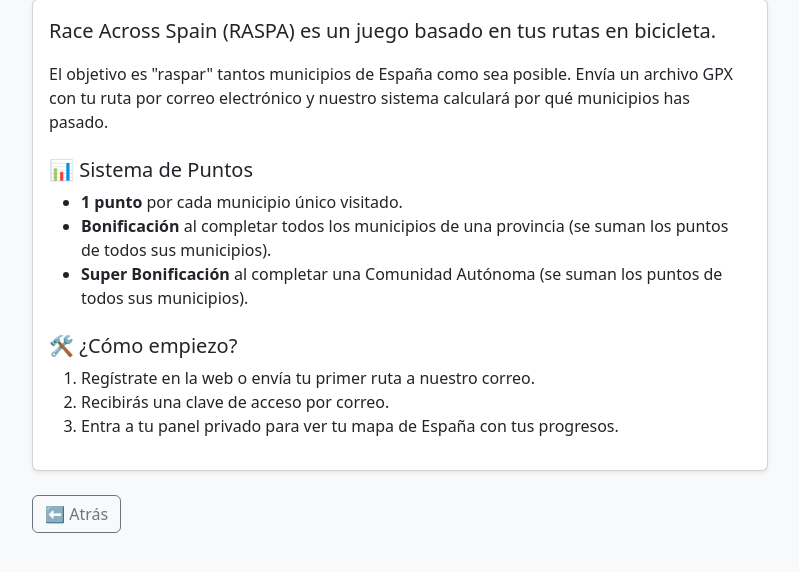
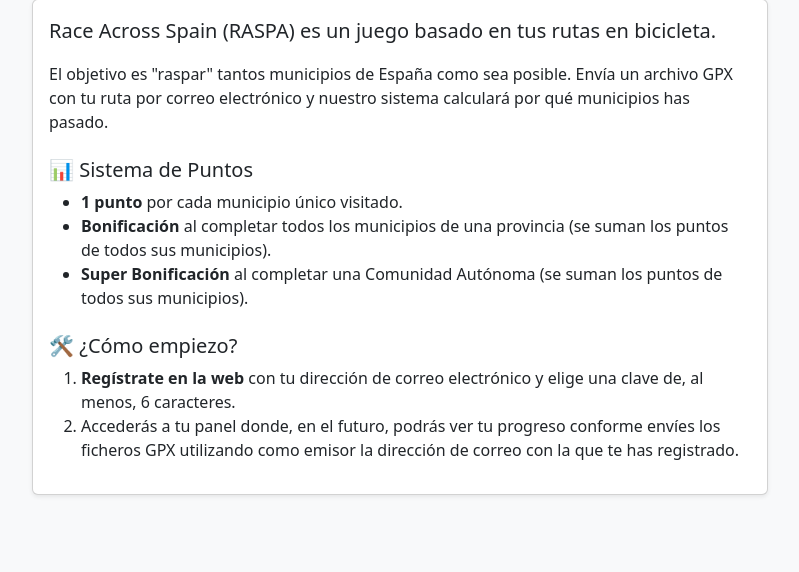
Before and after one commit to makoki13/RASPA, a FastAPI app: page /ayuda in a window 1280 px wide. Shown: the part 139-711 px from the top of the page, without its empty margins (240-1039 px from the left). Run offline with FastAPI, Linux system fonts and the light colour scheme.

Commit message:
quitar botones de atras innecesarios

```diff
--- a/templates/ayuda.html
+++ b/templates/ayuda.html
@@ -10,21 +10,21 @@
             <div class="card-body">
                 <p class="lead"><strong>Race Across Spain (RASPA)</strong> es un juego basado en tus rutas en bicicleta.</p>
                 <p>El objetivo es "raspar" tantos municipios de España como sea posible. Envía un archivo GPX con tu ruta por correo electrónico y nuestro sistema calculará por qué municipios has pasado.</p>
+
                 <h5 class="mt-4">📊 Sistema de Puntos</h5>
                 <ul>
                     <li><strong>1 punto</strong> por cada municipio único visitado.</li>
                     <li><strong>Bonificación</strong> al completar todos los municipios de una provincia (se suman los puntos de todos sus municipios).</li>
                     <li><strong>Super Bonificación</strong> al completar una Comunidad Autónoma (se suman los puntos de todos sus municipios).</li>
                 </ul>
+
                 <h5 class="mt-4">🛠️ ¿Cómo empiezo?</h5>
                 <ol>
-                    <li>Regístrate en la web o envía tu primer ruta a nuestro correo.</li>
-                    <li>Recibirás una clave de acceso por correo.</li>
-                    <li>Entra a tu panel privado para ver tu mapa de España con tus progresos.</li>
+                    <li><strong>Regístrate en la web</strong> con tu dirección de correo electrónico y elige una clave de, al menos, 6 caracteres.</li>
+                    <li>Accederás a tu panel donde, en el futuro, podrás ver tu progreso conforme envíes los ficheros GPX utilizando como emisor la dirección de correo con la que te has registrado.</li>
                 </ol>
             </div>
         </div>
-        <a href="/" class="btn btn-outline-secondary">⬅️ Atrás</a>
     </div>
 </div>
 {% endblock %}
--- a/templates/login.html
+++ b/templates/login.html
@@ -36,8 +36,7 @@
                         <label class="form-label">Contraseña</label>
                         <input type="password" class="form-control" name="password" required>
                     </div>
-                    <button type="submit" class="btn btn-danger w-100 mb-3">Entrar al Panel</button>
-                    <a href="/" class="btn btn-outline-secondary w-100">⬅️ Atrás</a>
+                    <button type="submit" class="btn btn-danger w-100">Entrar al Panel</button>
                 </form>
             </div>
         </div>
```
Also changed, not shown: templates/registro.html (+4 -5 lines).
